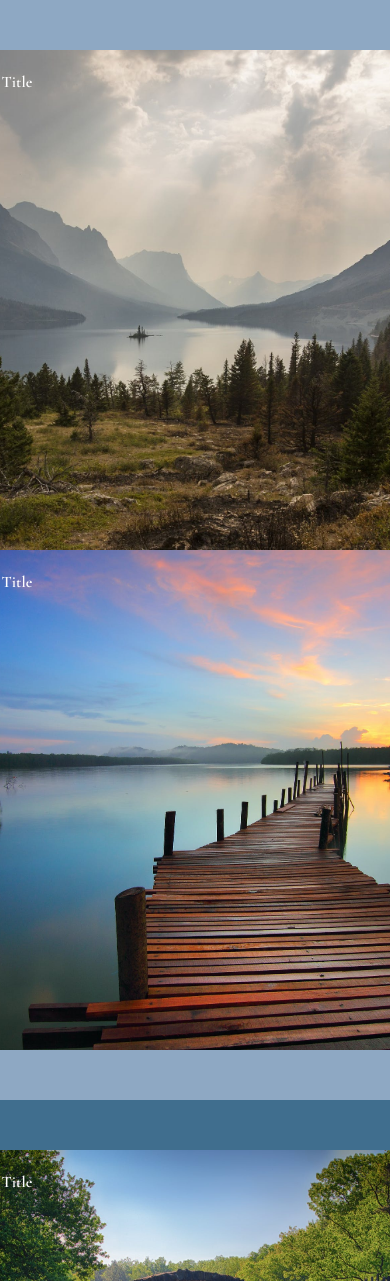
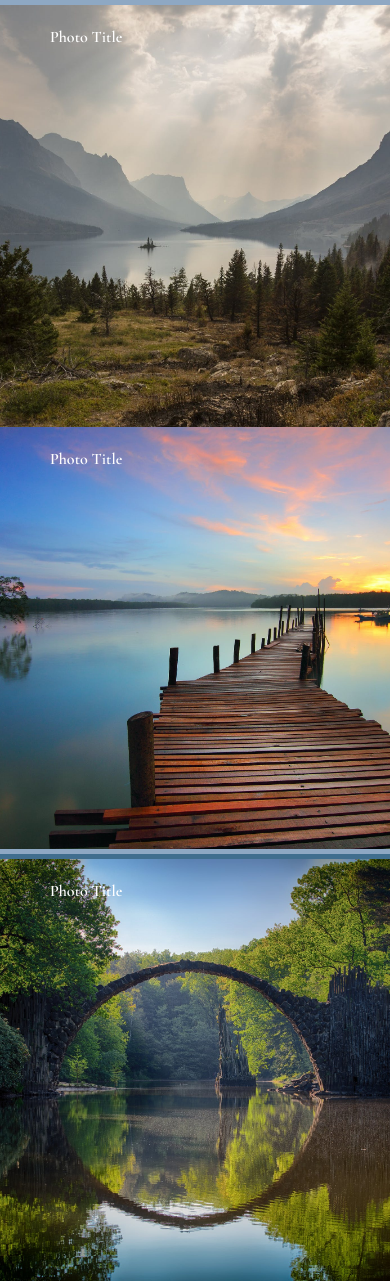
Before and after one commit to alexandrezagame/baudouin-photography, a PHP site: page / in a window 390 px wide; the page is wider, and only the part inside the window is pictured. Shown: the part 4599-5880 px from the top of that part. Run offline with PHP 8.4, Linux system fonts and the light colour scheme; some libraries are stand-ins or nearby versions; grey boxes are pictures that could not be loaded.

Commit message:
mobile responsive

```diff
--- a/style/components/banner.css
+++ b/style/components/banner.css
@@ -36,10 +36,26 @@
   left: 50px;
 }
 
-@media screen and (max-width: 1024px) {
+/*@media screen and (max-width: 1024px) {
   div.top-left {
   top: 20px;
   left: 100px;
+  }
+}*/
+
+
+@media screen and (max-width: 800px) {
+  .images img {
+  width: 100vw;
+  height: 50vh;
+  margin: 0;
+  object-fit: cover;
+  position: center;
+  }
+}
+@media screen and (max-width: 800px) {
+  .trip {
+    padding: 5px !important;
   }
 }
 
```
